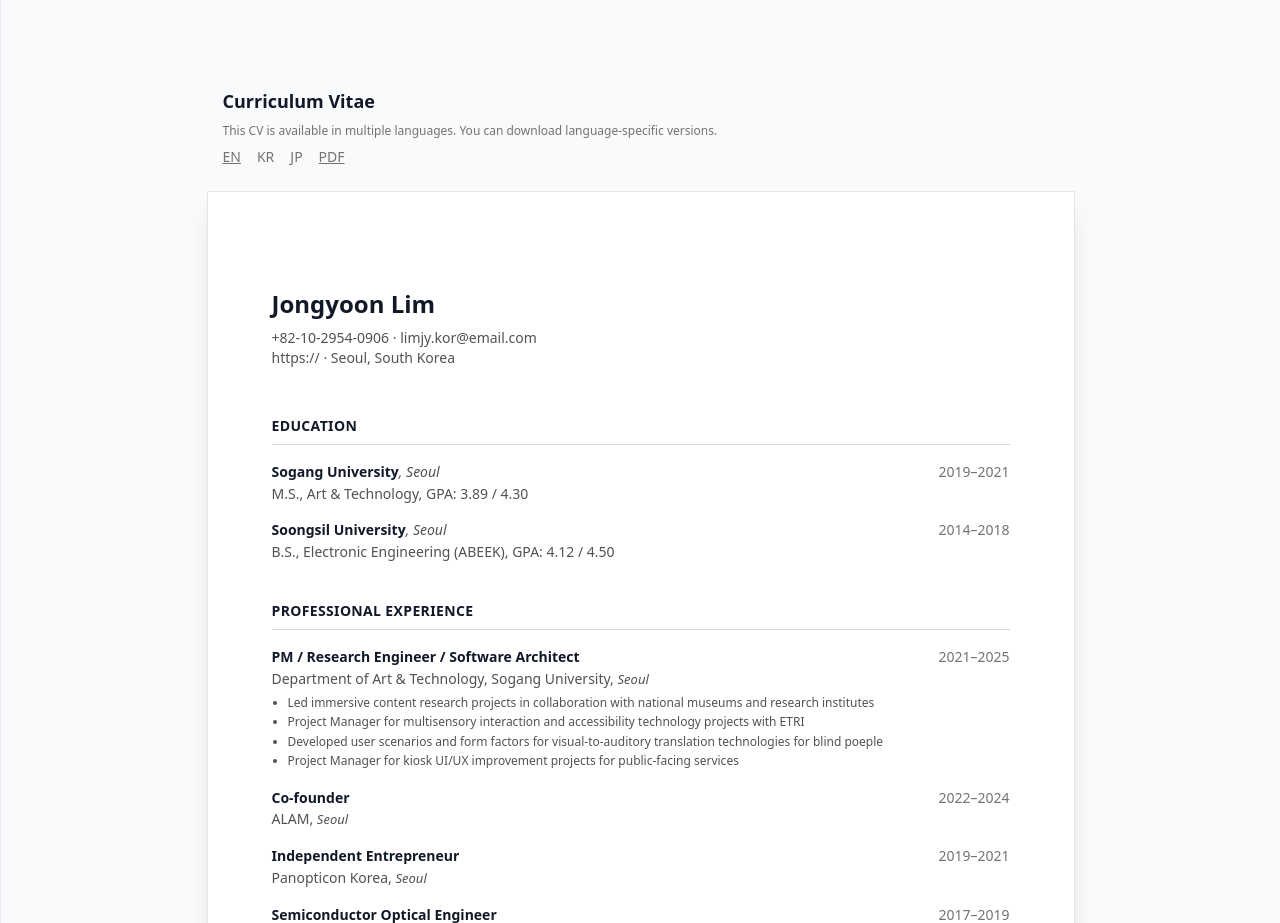
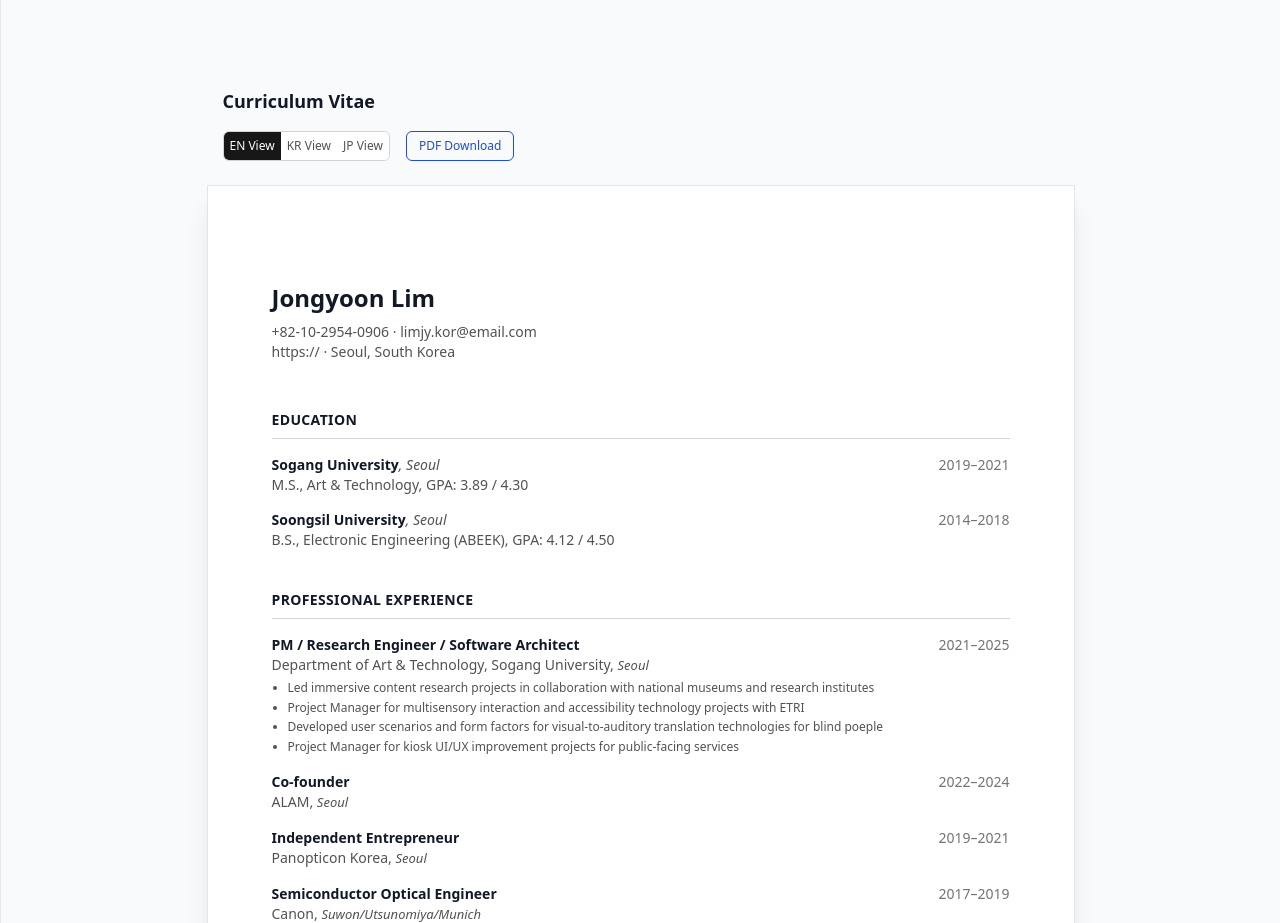
Before and after one commit to LimJongyoon/lim259, a React (Vite) app: page / in a window 1280 px wide. Shown: the part 4640-5563 px from the top of the page. Built offline with nearby package versions, Linux system fonts and the light colour scheme.

Commit message:
힘들다 그만하자 ㅋ

```diff
--- a/src/components/cv/CVContent.tsx
+++ b/src/components/cv/CVContent.tsx
@@ -4,6 +4,14 @@ import { cvHeader } from "../../content/cv/cvHeader";
 import { cvContent } from "../../content/cv/";
 import CVPrintButton from "./CVPrintButton";
 import type { Lang } from "../../content/cv/";
+
+{/*
+const cvNotice = {
+  en: "This CV is available in multiple languages. You can download language-specific versions.",
+  kr: "이 CV는 여러 언어로 제공됩니다. 언어별 버전을 다운로드할 수 있습니다.",
+  jp: "このCVは複数の言語で提供されています。言語別のバージョンをダウンロードできます。",
+};
+*/}
 
 export default function CVContent({
   lang,
@@ -15,32 +23,48 @@ export default function CVContent({
   return (
     <>
 <CVPrintButton />
+
 <div className="space-y-6">
   <section className="px-4 pt-8 mx-auto print:hidden">
     <h2 className="text-lg font-semibold mb-2">Curriculum Vitae</h2>
-          <p className="text-xs text-neutral-500">
-            This CV is available in multiple languages. You can download
-            language-specific versions.
-          </p>
-          <div className="flex gap-4 pt-2 text-sm text-neutral-500 mb-1">
+
+    <div className="flex items-center gap-4 pt-2 mb-1">
+      {/* ===== View selector ===== */}
+      <div className="flex rounded-md border border-neutral-300 overflow-hidden text-xs">
         {(["en", "kr", "jp"] as Lang[]).map((l) => (
           <button
             key={l}
             onClick={() => onChangeLang(l)}
-                className={l === lang ? "underline font-medium" : ""}
+            className={`
+              px-1.5 py-1.5
+              transition
+              ${l === lang
+                ? "bg-neutral-900 text-white"
+                : "bg-white text-neutral-600 hover:bg-neutral-100"}
+            `}
           >
-                {l.toUpperCase()}
+            {l.toUpperCase()} View
           </button>
         ))}
+      </div>
 
+      {/* ===== PDF download ===== */}
       <button
-              className="underline"
+        className="
+          px-3 py-1.5
+          text-xs
+          rounded-md
+          border border-blue-700
+          text-blue-700
+          hover:bg-blue-700 hover:text-white
+          transition
+        "
         onClick={() => {
           document.title = `CV_LimJongyoon_${lang.toUpperCase()}`;
           window.print();
         }}
       >
-              PDF
+        PDF Download
       </button>
     </div>
   </section>
@@ -51,10 +75,11 @@ export default function CVContent({
             className="
                       cv-paper
                       w-full
-    px-4 py-8
-    text-sm leading-relaxed
+                      px-4 py-6
+                      text-xs leading-relaxed
                       bg-white border border-neutral-200 rounded-lg
                       md:max-w-[900px]
+                      md:text-sm
                       md:rounded-none
                       md:shadow-xl md:border-neutral-200
                       md:px-16 md:py-24
```
Lines whose indentation alone changed are shown as unchanged.
